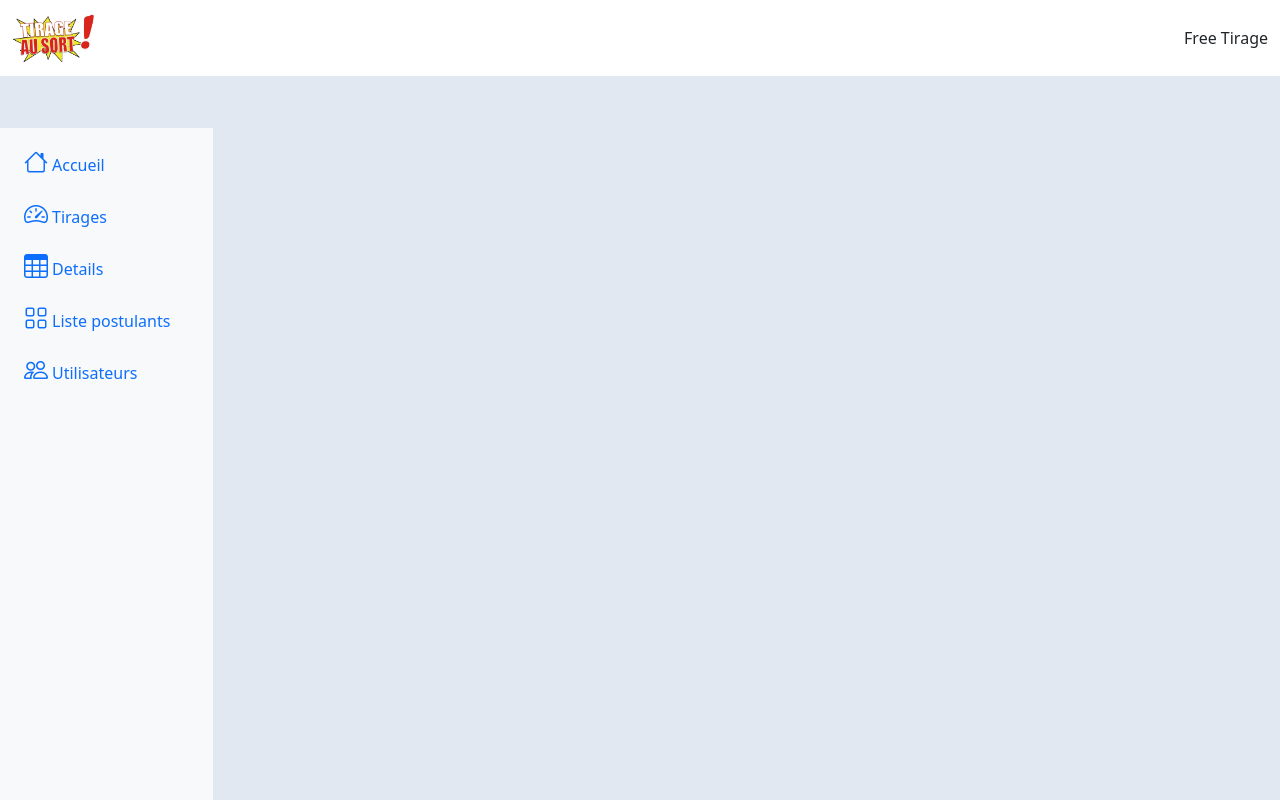
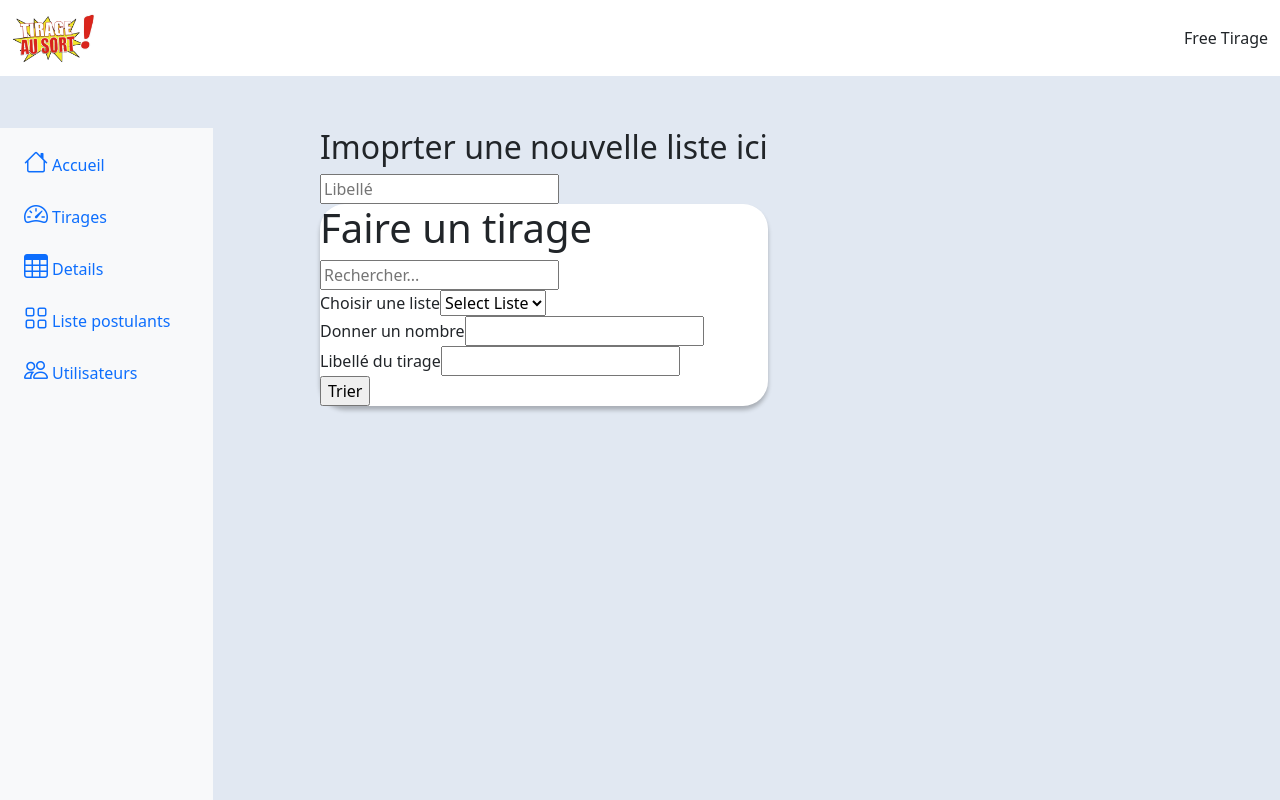
Before and after one commit to adama-coulibaly/freeTirageInterface, an Angular app in the folder apitirage/: page /tirage in a window 1280 px wide. Before the commit this address led to /. Built offline with nearby package versions, Linux system fonts and the light colour scheme.

Commit message:
html tirage

```diff
--- a/apitirage/src/app/app-routing.module.ts
+++ b/apitirage/src/app/app-routing.module.ts
@@ -2,11 +2,12 @@ import { ModuleWithProviders, NgModule } from '@angular/core';
 import { RouterModule, Routes } from '@angular/router';
 import { AccueilComponent } from './accueil/accueil.component';
 import { PostulantComponent } from './postulant/postulant.component';
+import { TirageComponent } from './tirage/tirage.component';
 
 const routes: Routes = [
   {path: '', component:AccueilComponent},
-  {path:'postulant', component: PostulantComponent}
-
+  {path:'postulant', component: PostulantComponent},
+  {path:'tirage', component: TirageComponent}
 ];
 
 @NgModule({
--- a/apitirage/src/app/app.component.html
+++ b/apitirage/src/app/app.component.html
@@ -23,24 +23,22 @@
             <div class="col-auto col-md-3 col-xl-2 px-sm-2 px-0 bg-light">
                 <div class="d-flex flex-column align-items-center align-items-sm-start px-3 pt-2 text-white min-vh-100">
 
-                    <ul class="nav nav-pills flex-column mb-sm-auto mb-0 align-items-center align-items-sm-start fixed-left"
-                        id="menu">
+                    <ul class="nav nav-pills flex-column mb-sm-auto mb-0 align-items-center align-items-sm-start fixed-left" id="menu">
                         <li class="nav-item">
                             <a href="#" class="nav-link align-middle px-0">
                                 <i class="fs-4 bi-house"></i> <span class="ms-1 d-none d-sm-inline">Accueil</span>
                             </a>
                         </li>
                         <li>
-                            <a href="#" data-bs-toggle="collapse" class="nav-link px-0 align-middle">
-                                <i class="fs-4 bi-speedometer2"></i> <span
-                                    class="ms-1 d-none d-sm-inline">Tirages</span> </a>
+                            <a href="tirage" class="nav-link px-0 align-middle">
+                                <i class="fs-4 bi-speedometer2"></i> <span class="ms-1 d-none d-sm-inline">Tirages</span> </a>
                         </li>
                         <li>
                             <a href="#" class="nav-link px-0 align-middle">
                                 <i class="fs-4 bi-table"></i> <span class="ms-1 d-none d-sm-inline">Details</span></a>
                         </li>
                         <li>
-                            <a href="postulant"  class="nav-link px-0 align-middle">
+                            <a href="postulant" class="nav-link px-0 align-middle">
                                 <i class="fs-4 bi-grid"></i> <span class="ms-1 d-none d-sm-inline">Liste
                                     postulants</span> </a>
                         </li>
--- a/apitirage/src/app/app.module.ts
+++ b/apitirage/src/app/app.module.ts
@@ -8,6 +8,7 @@ import { MenuComponent } from './menu/menu.component';
 import { AccueilComponent } from './accueil/accueil.component';
 import { PostulantComponent } from './postulant/postulant.component';
 import { AppRoutingModule } from './app-routing.module';
+import { TirageComponent } from './tirage/tirage.component';
 
 
 @NgModule({
@@ -15,7 +16,8 @@ import { AppRoutingModule } from './app-routing.module';
     AppComponent,
     MenuComponent,
     AccueilComponent,
-    PostulantComponent
+    PostulantComponent,
+    TirageComponent
   ],
   imports: [
     BrowserModule,
--- /dev/null
+++ b/apitirage/src/app/tirage/tirage.component.html
@@ -0,0 +1,34 @@
+<main>
+    <div class="import">
+        <h2>Imoprter une nouvelle liste ici</h2>
+        <input type="text" id="nom" placeholder="Libellé">
+    </div>
+
+    <div class="principale">
+        <div>
+            <h1>Faire un tirage</h1>
+            <div class="search">
+                <input type="search" id="site-search" name="search" placeholder="Rechercher...">
+            </div>
+        </div>
+        <form>
+            <div class="choix">
+                <label for="choix">Choisir une liste</label>
+                <select>
+                    <option value="choix liste">Select Liste</option>
+                    <option value="liste1">Liste 1</option>
+                </select>
+            </div>
+            <div class="number">
+                <label for="number">Donner un nombre</label>
+                <input type="number" id="number">
+            </div>
+            <div class="libelle">
+                <label for="name">Libellé du tirage</label>
+                <input type="text" id="name">
+            </div>
+
+            <input type="submit" value="Trier">
+        </form>
+    </div>
+</main>
--- /dev/null
+++ b/apitirage/src/app/tirage/tirage.component.ts
@@ -0,0 +1,15 @@
+import { Component, OnInit } from '@angular/core';
+
+@Component({
+  selector: 'app-tirage',
+  templateUrl: './tirage.component.html',
+  styleUrls: ['./tirage.component.css']
+})
+export class TirageComponent implements OnInit {
+
+  constructor() { }
+
+  ngOnInit(): void {
+  }
+
+}
```
Also changed, not shown: 2 other files (tests, documents, lock files or other folders).
